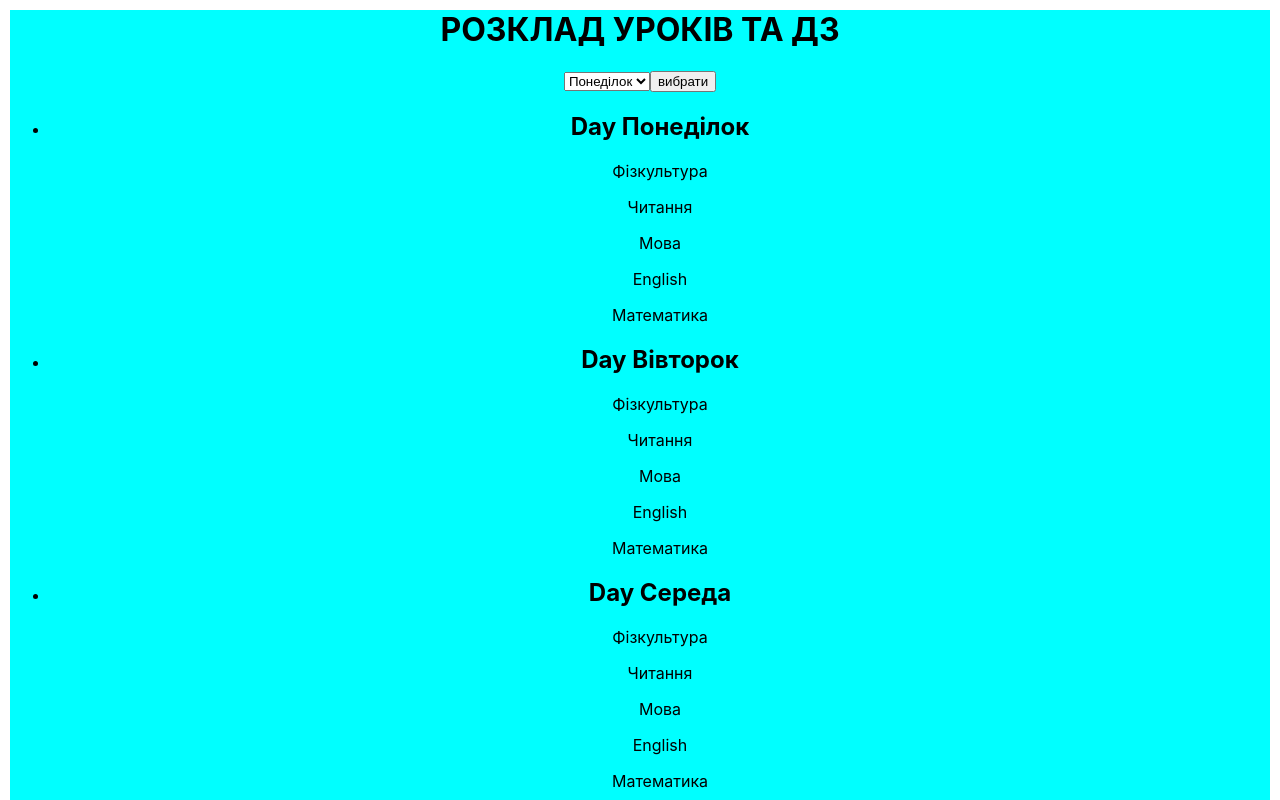
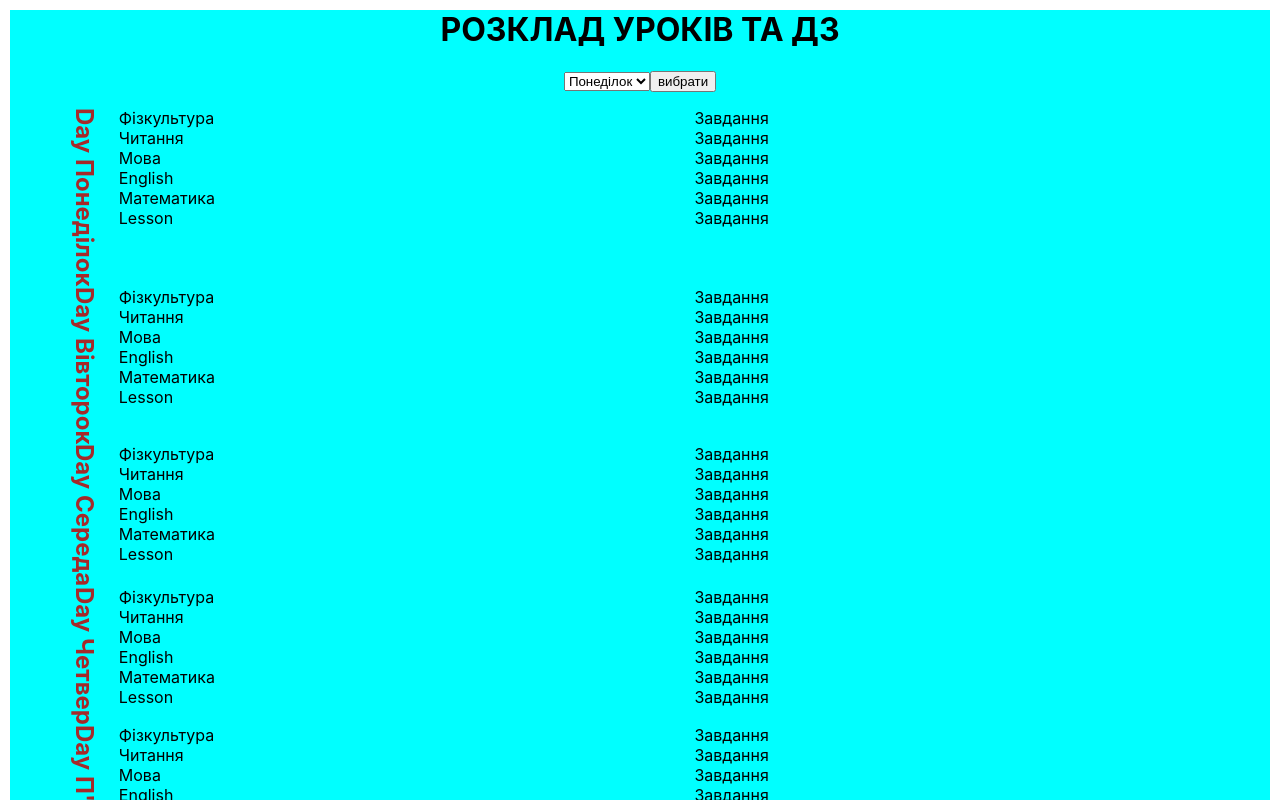
Before and after one commit to Luydmyla/school_diary, a React (Create React App) app: page / in a window 1280 px wide. Shown: the top 800 px of the page. Built offline with nearby package versions, Linux system fonts and the light colour scheme.

Commit message:
in progress

```diff
--- a/src/components/Lessons/Lessons.jsx
+++ b/src/components/Lessons/Lessons.jsx
@@ -9,13 +9,85 @@ export const LessonsList = ({ lessonsItems }) => (
     <ul className={css.Lessons_list}>
       {lessonsItems.map((lessonsItem) => (
         <li key={lessonsItem.id} className={css.Lessons_item}>
-          <h2> Day {lessonsItem.title}</h2>
-          <p> {lessonsItem.lessons[1]}</p>
-          <p> {lessonsItem.lessons[2]}</p>
-          <p> {lessonsItem.lessons[3]}</p>
-          <p> {lessonsItem.lessons[4]}</p>
-          <p> {lessonsItem.lessons[5]}</p>
-          <p> {lessonsItem.lessons[6]}</p>
+          <div className={css.Lessons_title}>
+            <h2> Day {lessonsItem.title}</h2>
+          </div>
+          <div className={css.Lessons_wrap}>
+            {/* <table>
+                <tr>
+                  <th className="">{lessonsItem.lessons[1]}</th>
+                  <td>
+                    <span className="">Завдання</span>
+                  </td>
+                </tr>
+                <tr>
+                  <th className="">{lessonsItem.lessons[2]}</th>
+                  <td>
+                    <span className="">Завдання</span>
+                  </td>
+                </tr>
+                <tr>
+                  <th className="">{lessonsItem.lessons[3]}</th>
+                  <td>
+                    <span className="">Завдання</span>
+                  </td>
+                </tr>
+                <tr>
+                  <th className="">{lessonsItem.lessons[4]}</th>
+                  <td>
+                    <span className="">Завдання</span>
+                  </td>
+                </tr>
+                <tr>
+                  <th className="">{lessonsItem.lessons[5]}</th>
+                  <td>
+                    <span className="">Завдання</span>
+                  </td>
+                </tr>
+                <tr>
+                  <th className="">{lessonsItem.lessons[6]}</th>
+                  <td>
+                    <span className="">Завдання</span>
+                  </td>
+                </tr>
+              </table> */}
+            <div className={css.Lessons_item_content}>
+              <span className={css.Lessons_item_content_lesson}>
+                {lessonsItem.lessons[1]}
+              </span>
+              <span className={css.Lessons_item_content_task}> Завдання</span>
+            </div>
+            <div className={css.Lessons_item_content}>
+              <span className={css.Lessons_item_content_lesson}>
+                {lessonsItem.lessons[2]}
+              </span>
+              <span className={css.Lessons_item_content_task}> Завдання</span>
+            </div>
+            <div className={css.Lessons_item_content}>
+              <span className={css.Lessons_item_content_lesson}>
+                {lessonsItem.lessons[3]}
+              </span>
+              <span className={css.Lessons_item_content_task}> Завдання</span>
+            </div>
+            <div className={css.Lessons_item_content}>
+              <span className={css.Lessons_item_content_lesson}>
+                {lessonsItem.lessons[4]}
+              </span>
+              <span className={css.Lessons_item_content_task}> Завдання</span>
+            </div>
+            <div className={css.Lessons_item_content}>
+              <span className={css.Lessons_item_content_lesson}>
+                {lessonsItem.lessons[5]}
+              </span>
+              <span className={css.Lessons_item_content_task}> Завдання</span>
+            </div>
+            <div className={css.Lessons_item_content}>
+              <span className={css.Lessons_item_content_lesson}>
+                Lesson {lessonsItem.lessons[6]}
+              </span>
+              <span className={css.Lessons_item_content_task}> Завдання</span>
+            </div>
+          </div>
         </li>
       ))}
     </ul>
--- a/src/components/Lessons/Lessons.module.css
+++ b/src/components/Lessons/Lessons.module.css
@@ -0,0 +1,36 @@
+.Lessons_list{
+    display: flex;
+    flex-direction: column;
+
+
+}
+.Lessons_title{
+    color: brown;
+ vertical-align: middle;
+writing-mode: vertical-lr;
+text-align: right;
+width: calc((100%-80px)/5);
+}
+
+
+.Lessons_item{
+    display: flex;
+    width: 100%;
+}
+.Lessons_wrap{
+    display: flex;
+    flex-direction: column;
+    width: 100%;
+}
+.Lessons_item_content{
+    width: 100%;
+    display: flex;
+}
+.Lessons_item_content_lesson{
+width: 50%;
+display: flex;
+}
+.Lessons_item_content_task{
+width: 50%;
+display: flex;
+}
```
